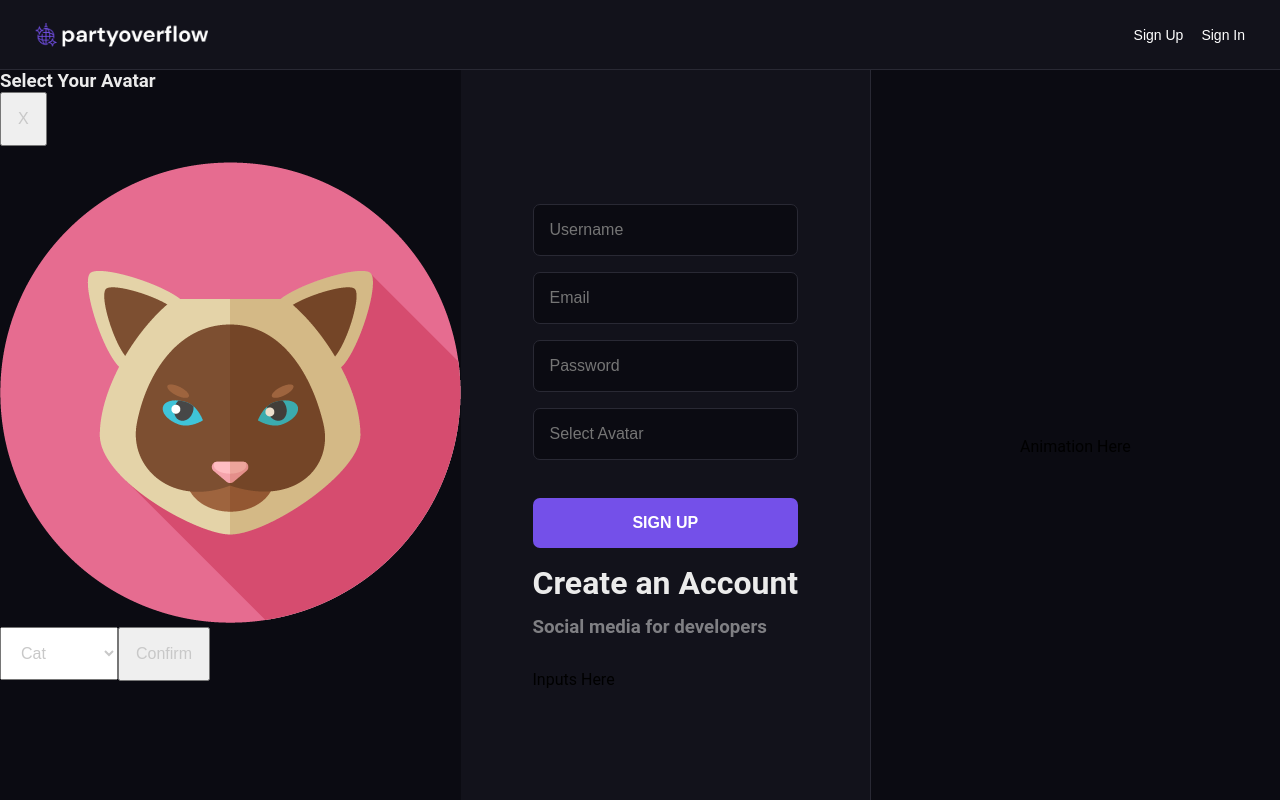
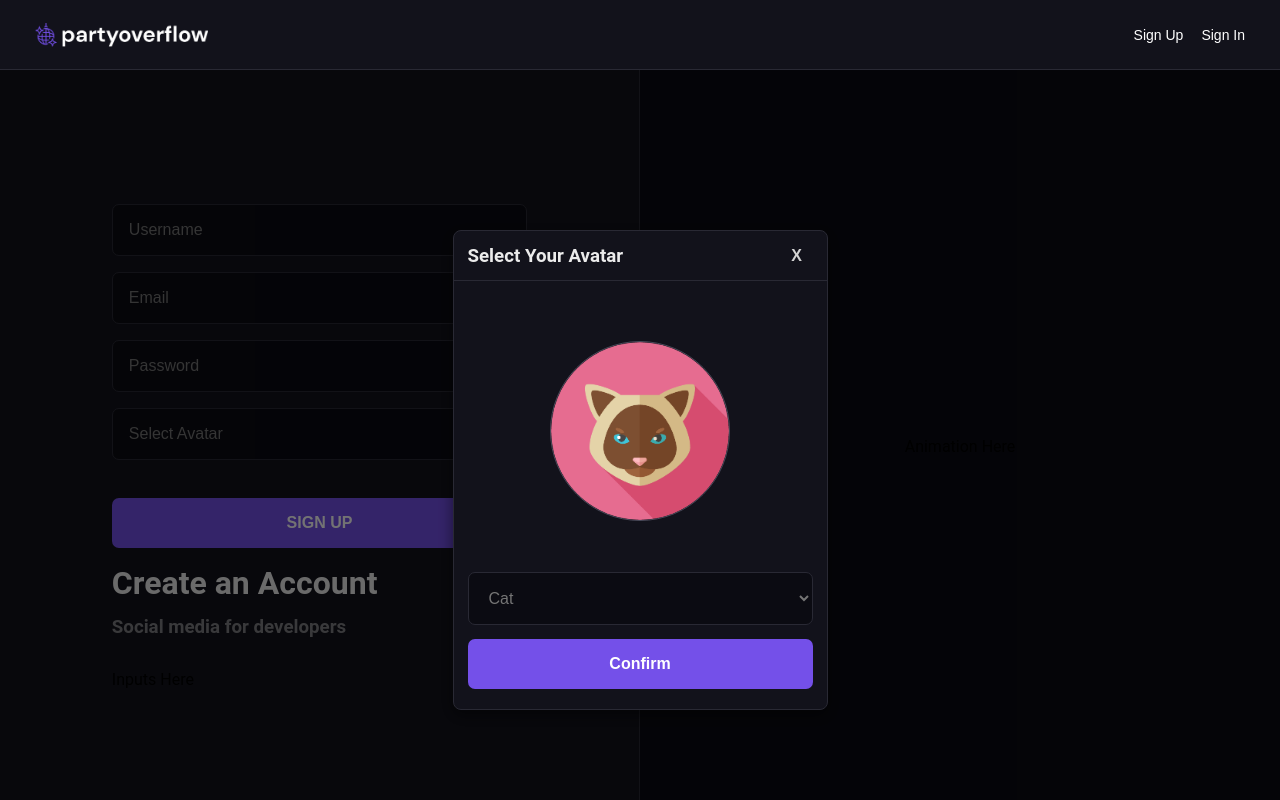
Before and after one commit to catt-tung/overflow-react-practice, a React (Create React App) app: page /signup in a window 1280 px wide. Both pictures are taken after a click on the button "Select Avatar". Built offline with nearby package versions, Linux system fonts and the light colour scheme.

Commit message:
Add styles for avatar related components

```diff
--- a/src/styles/AvatarSelection.css
+++ b/src/styles/AvatarSelection.css
@@ -0,0 +1,81 @@
+.popup-container {
+  z-index: 100;
+  position: fixed;
+  width: 100vw;
+  height: 100vh;
+  display: flex;
+  flex-direction: column;
+  align-items: center;
+  padding-top: 160px;
+  background:rgba(0, 0, 0, 0.55);
+}
+
+.popup-menu {
+  display: flex;
+  flex-direction: column;
+  align-items: center;
+  border-radius: 8px;
+  background: #12121b;
+  min-width: 375px;
+  min-height: 480px;
+  box-sizing: border-box;
+  border: 1px solid #292934;
+  box-shadow: 0px 5px 15px 0px rgba(0,0,0,0.5);
+  -webkit-box-shadow: 0px 5px 15px 0px rgba(0,0,0,0.5);
+}
+
+.popup-header {
+  width: 100%;
+  height: 50px;
+  display: flex;
+  align-items: center;
+  box-sizing: border-box;
+  justify-content: center;
+  border-bottom: 1px solid #292934;
+  padding: 14px;
+}
+
+#close-button {
+  margin: 0;
+  width: 8px;
+  height: 8px;
+  background: none;
+  color: lightgrey;
+  display: flex;
+  align-items: center;
+  justify-content: center;
+  margin-left: auto;
+}
+
+.popup-menu img {
+  width: 180px;
+  border: 1px solid #4a4a5a;
+  margin-top: 60px;
+  border-radius: 100%;
+}
+
+.popup-menu select {
+  width: 100%;
+  color: #757575;
+  border: 1px solid #292934;
+  border-radius: 7px;
+  margin-bottom: 14px;
+  background: #0B0B12;
+}
+
+.popup-menu button {
+  background: #7450E9;
+  border: none;
+  color: white;
+  font-weight: 600;
+  border-radius: 7px;
+  width: 100%;
+  margin-bottom: 0px;
+}
+
+.bottom-ui {
+  width: 100%;
+  padding: 14px 14px 20px 14px;
+  margin-top: auto;
+  box-sizing: border-box;
+}
```
